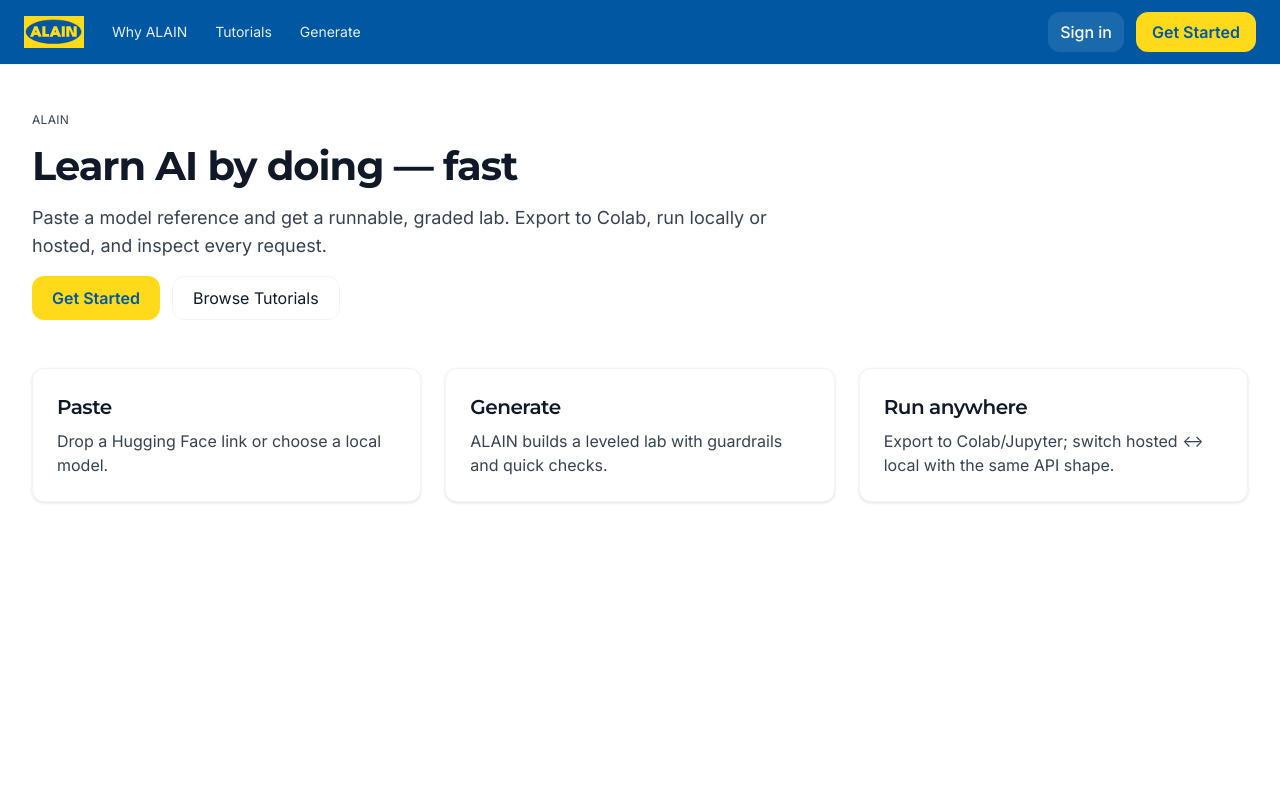
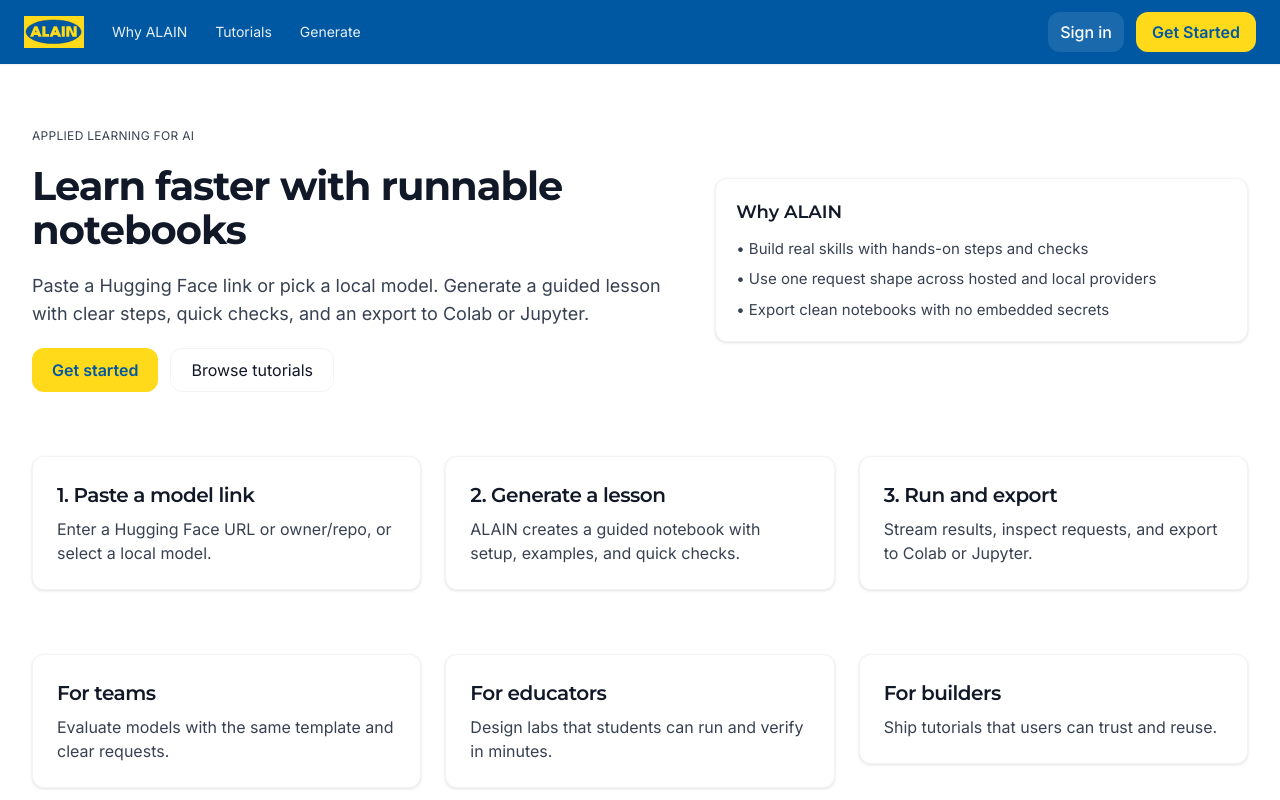
Before and after one commit to daniel-p-green/alain-ai-learning-platform, a Next.js app in the folder web/: page /home in a window 1280 px wide. Shown: the top 800 px of the page. Built offline with nearby package versions, Linux system fonts and the light colour scheme; no server answers.

Commit message:
feat(web): HF model info normalizer + typed client; inline info on Generate (no license gating); tests

```diff
--- a/web/app/home/page.tsx
+++ b/web/app/home/page.tsx
@@ -1,38 +1,57 @@
 export const metadata = {
-  title: 'ALAIN — Home (Preview)',
-  description:
-    'Cleaner, focused home for ALAIN. Try Generate or browse Tutorials.',
+  title: 'ALAIN · Home',
+  description: 'Turn any model reference into a runnable lesson you can trust.',
 };
 
 export default function NewHomePage() {
+  const generateHref = '/generate';
   return (
-    <div className="mx-auto max-w-7xl px-6 md:px-8 py-12 space-y-12 text-ink-900">
-      <section className="space-y-4">
-        <p className="uppercase tracking-wide text-xs text-ink-700">ALAIN</p>
-        <h1 className="font-display font-bold text-[40px] leading-[44px] tracking-tight">Learn AI by doing — fast</h1>
-        <p className="font-inter text-[18px] leading-[28px] text-ink-700 max-w-3xl">
-          Paste a model reference and get a runnable, graded lab. Export to Colab, run locally or hosted, and inspect every request.
-        </p>
-        <div className="flex flex-wrap gap-3">
-          <a href={process.env.NEXT_PUBLIC_NEW_SHELL === '1' ? '/new/generate' : '/generate'} className="inline-flex items-center h-11 px-5 rounded-[12px] bg-alain-yellow text-alain-blue font-semibold">Get Started</a>
-          <a href="/tutorials" className="inline-flex items-center h-11 px-5 rounded-[12px] border border-ink-100 bg-paper-0 text-ink-900">Browse Tutorials</a>
+    <div className="mx-auto max-w-7xl px-6 md:px-8 py-16 space-y-16 text-ink-900">
+      {/* Hero */}
+      <section className="grid gap-8 lg:grid-cols-[1.1fr_0.9fr] items-center">
+        <div className="space-y-5">
+          <p className="uppercase tracking-wide text-xs text-ink-700">Applied Learning for AI</p>
+          <h1 className="font-display font-bold text-[40px] leading-[44px] tracking-tight">Learn faster with runnable notebooks</h1>
+          <p className="font-inter text-[18px] leading-[28px] text-ink-700 max-w-prose">
+            Paste a Hugging Face link or pick a local model. Generate a guided lesson with clear steps, quick checks, and an export to Colab or Jupyter.
+          </p>
+          <div className="flex flex-wrap gap-3">
+            <a href={generateHref} className="inline-flex items-center h-11 px-5 rounded-[12px] bg-alain-yellow text-alain-blue font-semibold">Get started</a>
+            <a href="/tutorials" className="inline-flex items-center h-11 px-5 rounded-[12px] border border-ink-100 bg-white text-ink-900">Browse tutorials</a>
+          </div>
+        </div>
+        <div className="rounded-card border border-ink-100 bg-paper-0 p-5 shadow-card">
+          <div className="font-display font-semibold text-[18px] text-ink-900">Why ALAIN</div>
+          <ul className="mt-3 space-y-2 text-ink-700 text-[15px]">
+            <li>• Build real skills with hands-on steps and checks</li>
+            <li>• Use one request shape across hosted and local providers</li>
+            <li>• Export clean notebooks with no embedded secrets</li>
+          </ul>
         </div>
       </section>
 
+      {/* How it works */}
       <section className="grid md:grid-cols-3 gap-6 items-start">
-        <div className="p-6 rounded-card bg-paper-0 border border-ink-100 space-y-2 shadow-card">
-          <h3 className="font-display font-semibold text-[20px] leading-[28px] tracking-tight">Paste</h3>
-          <p className="font-inter text-ink-700">Drop a Hugging Face link or choose a local model.</p>
-        </div>
-        <div className="p-6 rounded-card bg-paper-0 border border-ink-100 space-y-2 shadow-card">
-          <h3 className="font-display font-semibold text-[20px] leading-[28px] tracking-tight">Generate</h3>
-          <p className="font-inter text-ink-700">ALAIN builds a leveled lab with guardrails and quick checks.</p>
-        </div>
-        <div className="p-6 rounded-card bg-paper-0 border border-ink-100 space-y-2 shadow-card">
-          <h3 className="font-display font-semibold text-[20px] leading-[28px] tracking-tight">Run anywhere</h3>
-          <p className="font-inter text-ink-700">Export to Colab/Jupyter; switch hosted ↔ local with the same API shape.</p>
-        </div>
+        <HomeCard title="1. Paste a model link" text="Enter a Hugging Face URL or owner/repo, or select a local model." />
+        <HomeCard title="2. Generate a lesson" text="ALAIN creates a guided notebook with setup, examples, and quick checks." />
+        <HomeCard title="3. Run and export" text="Stream results, inspect requests, and export to Colab or Jupyter." />
+      </section>
+
+      {/* Audience */}
+      <section className="grid md:grid-cols-3 gap-6 items-start">
+        <HomeCard title="For teams" text="Evaluate models with the same template and clear requests." subtle />
+        <HomeCard title="For educators" text="Design labs that students can run and verify in minutes." subtle />
+        <HomeCard title="For builders" text="Ship tutorials that users can trust and reuse." subtle />
       </section>
     </div>
   );
 }
+
+function HomeCard({ title, text, subtle }: { title: string; text: string; subtle?: boolean }) {
+  return (
+    <div className={`p-6 rounded-card border ${subtle ? 'border-ink-100 bg-paper-0' : 'border-ink-100 bg-paper-0'} space-y-2 shadow-card`}>
+      <h3 className="font-display font-semibold text-[20px] leading-[28px] tracking-tight">{title}</h3>
+      <p className="font-inter text-ink-700">{text}</p>
+    </div>
+  );
+}
--- a/web/features/generate/GeneratePage.tsx
+++ b/web/features/generate/GeneratePage.tsx
@@ -5,7 +5,7 @@
 import { PreviewPanel } from "../../components/PreviewPanel";
 import type { ProviderInfo, ProviderModel } from "../../lib/types";
 import LocalSetupHelper from "../../components/LocalSetupHelper";
-import api, { APIClientError } from "../../lib/api";
+import api, { APIClientError, parseHfRef } from "../../lib/api";
 
 export default function GenerateLessonPage() {
   const [hfUrl, setHfUrl] = useState("");
@@ -75,13 +75,10 @@
   const [providersLoading, setProvidersLoading] = useState(false);
   const [providersError, setProvidersError] = useState<string | null>(null);
 
-  function parseHfInput(input: string): { ok: boolean; url: string } {
-    const t = input.trim();
-    if (!t) return { ok: false, url: "" };
-    // Accept full HF URL or org/model
-    if (/^https?:\/\/huggingface\.co\//i.test(t)) return { ok: true, url: t };
-    if (/^[^\s\/]+\/[A-Za-z0-9._\-]+$/.test(t)) return { ok: true, url: `https://huggingface.co/${t}` };
-    return { ok: false, url: t };
+  function parseHfInput(input: string): { ok: boolean; url: string; repo?: string } {
+    const r = parseHfRef(input);
+    if (!r.ok) return { ok: false, url: input };
+    return { ok: true, url: `https://huggingface.co/${r.repo}`, repo: r.repo };
   }
 
   // Load providers once
@@ -316,6 +313,7 @@
               value={hfUrl}
               onChange={(e) => setHfUrl(e.target.value)}
             />
+            {(() => { const r = parseHfRef(hfUrl); return r.ok ? <HFInfoInline repo={r.repo!} /> : null; })()}
             <div className="rounded-card border border-ink-100 bg-paper-50 p-3">
               <div className="text-sm font-medium text-ink-900">Research mode</div>
               <div className="mt-2 flex flex-wrap gap-2">
@@ -522,3 +520,32 @@
     <div className="text-xs text-ink-700">Context length: ~{ctx} tokens</div>
   );
 }
+
+function HFInfoInline({ repo }: { repo: string }) {
+  const [info, setInfo] = useState<{ license: string | null; tags: string[]; downloads: number | null } | null>(null);
+  useEffect(() => {
+    let alive = true;
+    (async () => {
+      try {
+        const data = await api.hfModelInfo(repo);
+        if (!alive) return;
+        setInfo({ license: (data.license as any) ?? null, tags: (data as any).tags?.slice?.(0, 6) || [], downloads: (data.downloads as any) ?? null });
+      } catch {}
+    })();
+    return () => { alive = false; };
+  }, [repo]);
+  if (!info) return null;
+  return (
+    <div className="mt-2 text-xs text-ink-700 border border-ink-100 rounded-card bg-paper-0 p-2 flex flex-wrap items-center gap-2">
+      {info.license && <span className="px-2 py-0.5 rounded-card border border-ink-100 bg-paper-0">License: {info.license}</span>}
+      {typeof info.downloads === 'number' && <span className="px-2 py-0.5 rounded-card border border-ink-100 bg-paper-0">Downloads: {info.downloads}</span>}
+      {info.tags && info.tags.length > 0 && (
+        <span className="flex items-center gap-1 flex-wrap">
+          {info.tags.map((t) => (
+            <span key={t} className="px-2 py-0.5 rounded-card border border-ink-100 bg-paper-0">{t}</span>
+          ))}
+        </span>
+      )}
+    </div>
+  );
+}
```
Also changed, not shown: web/lib/api.ts (+27 -0 lines), web/lib/schemas.ts (+9 -0 lines), 2 other files (tests, documents, lock files or other folders).
